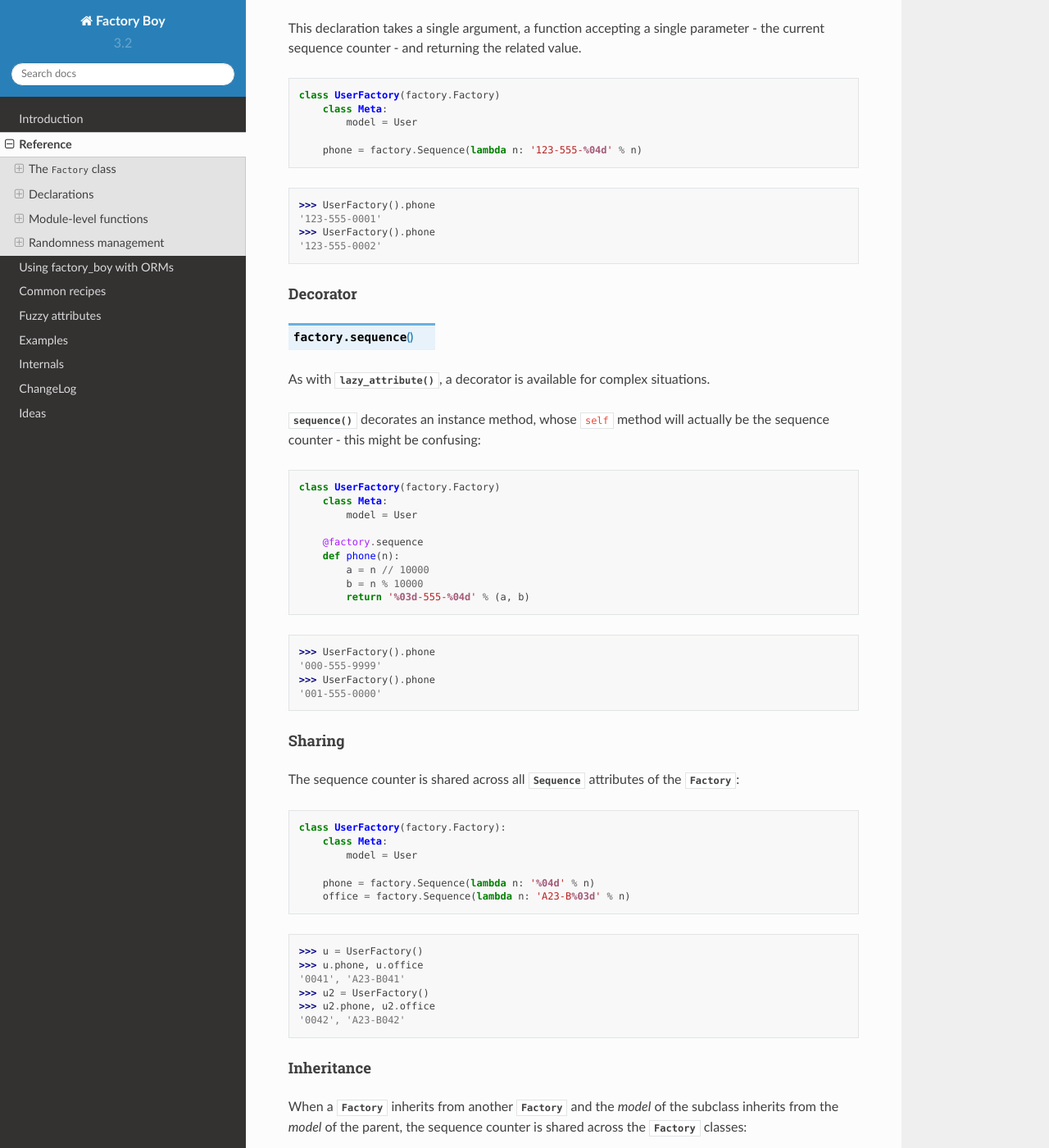
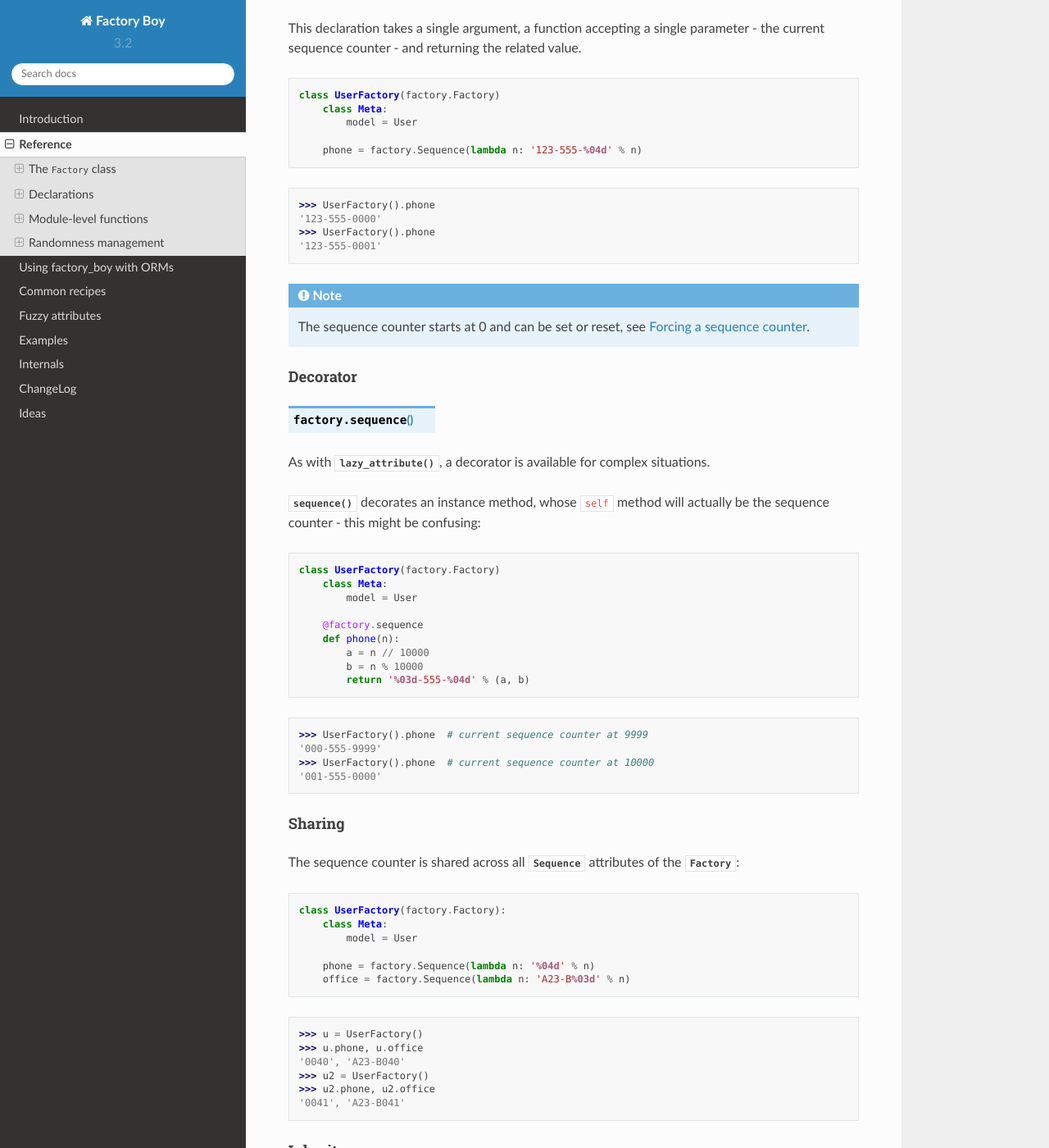
Before and after one commit to FactoryBoy/factory_boy, a Sphinx documentation site: the page built from docs/reference.rst, in a window 1280 px wide and 1400 px high, scrolled down 15848 px. Shown: the whole window at 82% size. Built offline with Sphinx 7.4.7 and the Read the Docs theme 2.0.0, drawn with Linux system fonts in a browser that asks for light colours; some of the changed text lies outside the part shown.

Commit message:
docs: update the references to sequence counters to consistently count from 0
add sarah boyce to credits file

```diff
--- a/docs/orms.rst
+++ b/docs/orms.rst
@@ -476,9 +476,9 @@ A (very) simple example:
     >>> session.query(User).all()
     []
     >>> UserFactory()
-    <User: User 1>
+    <User: User 0>
     >>> session.query(User).all()
-    [<User: User 1>]
+    [<User: User 0>]
 
 
 Managing sessions
--- a/docs/recipes.rst
+++ b/docs/recipes.rst
@@ -545,13 +545,13 @@ In order to get a dict, we'll just have to swap the model; the easiest way is to
         class Meta:
             model = models.User
 
-        first_name = factory.Sequence(lambda n: "Agent %03d" % n)
+        first_name = factory.Sequence(lambda n: "Agent %03d" % n)  # Agent 000, Agent 001, Agent 002
         username = factory.Faker('user_name')
 
 .. code-block:: pycon
 
     >>> factory.build(dict, FACTORY_CLASS=UserFactory)
-    {'first_name': "Agent 001", 'username': 'john_doe'}
+    {'first_name': "Agent 000", 'username': 'john_doe'}
 
 
 Fuzzying Django model field choices
--- a/docs/reference.rst
+++ b/docs/reference.rst
@@ -956,10 +956,12 @@ This declaration takes a single argument, a function accepting a single paramete
 .. code-block:: pycon
 
     >>> UserFactory().phone
+    '123-555-0000'
+    >>> UserFactory().phone
     '123-555-0001'
-    >>> UserFactory().phone
-    '123-555-0002'
-
+
+.. note:: The sequence counter starts at 0 and can be set or reset,
+          see :ref:`Forcing a sequence counter <forcing-a-sequence-counter>`.
 
 Decorator
 ~~~~~~~~~
@@ -985,9 +987,9 @@ be the sequence counter - this might be confusing:
 
 .. code-block:: pycon
 
-    >>> UserFactory().phone
+    >>> UserFactory().phone  # current sequence counter at 9999
     '000-555-9999'
-    >>> UserFactory().phone
+    >>> UserFactory().phone  # current sequence counter at 10000
     '001-555-0000'
 
 
@@ -1010,10 +1012,10 @@ The sequence counter is shared across all :class:`Sequence` attributes of the
 
     >>> u = UserFactory()
     >>> u.phone, u.office
-    '0041', 'A23-B041'
+    '0040', 'A23-B040'
     >>> u2 = UserFactory()
     >>> u2.phone, u2.office
-    '0042', 'A23-B042'
+    '0041', 'A23-B041'
 
 
 Inheritance
@@ -1039,16 +1041,17 @@ is shared across the :class:`Factory` classes:
 
     >>> u = UserFactory()
     >>> u.phone
-    '123-555-0001'
+    '123-555-0000'
 
     >>> e = EmployeeFactory()
     >>> e.phone, e.office_phone
-    '123-555-0002', '0002'
+    '123-555-0001', '0001'
 
     >>> u2 = UserFactory()
     >>> u2.phone
-    '123-555-0003'
-
+    '123-555-0002'
+
+.. _forcing-a-sequence-counter:
 
 Forcing a sequence counter
 ~~~~~~~~~~~~~~~~~~~~~~~~~~
```
Also changed, not shown: other parts of docs/reference.rst (+3 -3 lines), docs/introduction.rst (+11 -2 lines), 1 other file.
